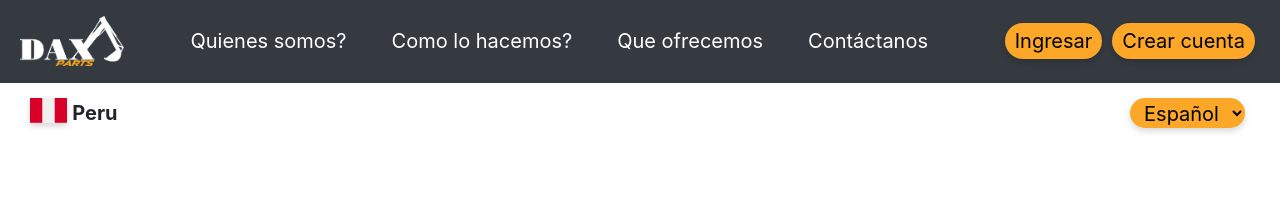
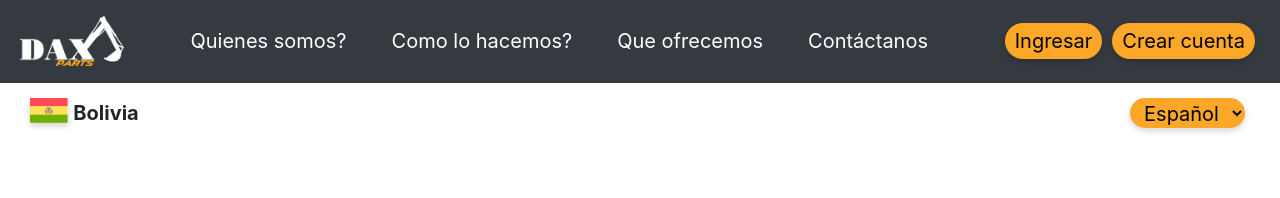
Before and after one commit to carlosmertens/daxparts, a React (Create React App) app: page / in a window 1280 px wide. Shown: the top 198 px of the page. Built offline with nearby package versions, Linux system fonts and the light colour scheme; no server answers.

Commit message:
Minor changes

```diff
--- a/src/App.js
+++ b/src/App.js
@@ -24,8 +24,9 @@ class App extends Component {
   // Objecto (State) inicial del idioma y el campo de busqueda
   state = {
     lang: 'Español',
-    country: 'Peru',
+    country: 'Bolivia',
     parte: '',
+    codigo: '',
   };
 
   // Evento de cambiar idioma
--- a/src/components/cotizacion/Cotizacion.js
+++ b/src/components/cotizacion/Cotizacion.js
@@ -40,9 +40,9 @@ const Cotizacion = (props) => {
 
   // Bucle el resultado y formar las lineas de la tabla
   // Map through the API results
-  const cotizarGrid = busqueda.map((item, index) => {
+  const cotizarGrid = busqueda.map((item, codigo) => {
     return (
-      <tr key={index}>
+      <tr key={codigo}>
         <th scope='row'>{item.title}</th>
         <td>{item.id}</td>
         <td>{item.original_language}</td>
--- a/src/components/crear/Crear.js
+++ b/src/components/crear/Crear.js
@@ -33,6 +33,8 @@ class Crear extends Component {
     console.log(this.state);
     this.closeModal();
   };
+
+  // Conectar con el API
 
   closeModal = () => {
     this.props.openModal('closed', '');
--- a/src/components/ingresar/Ingresar.js
+++ b/src/components/ingresar/Ingresar.js
@@ -13,6 +13,7 @@ class Ingresar extends Component {
     this.state = {};
   }
 
+  // TODO: Cambiar email por ususario
   changeEmail = (e) => this.setState({ email: e.target.value });
   changePassword = (e) => this.setState({ password: e.target.value });
 
@@ -22,6 +23,9 @@ class Ingresar extends Component {
     console.log(this.state.password);
     this.closeModal();
   };
+
+  // Conectar API
+  //
 
   closeModal = () => {
     this.props.openModal('closed', '');
```
